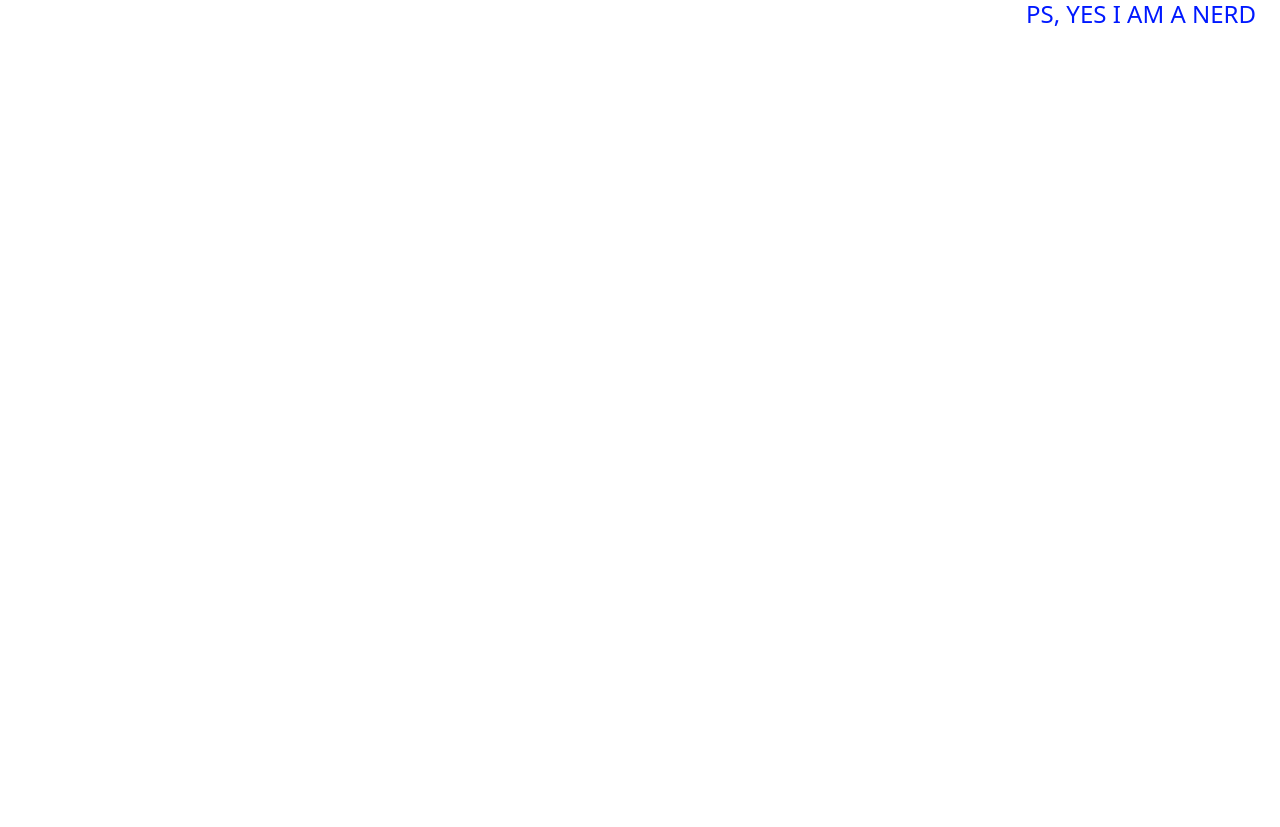
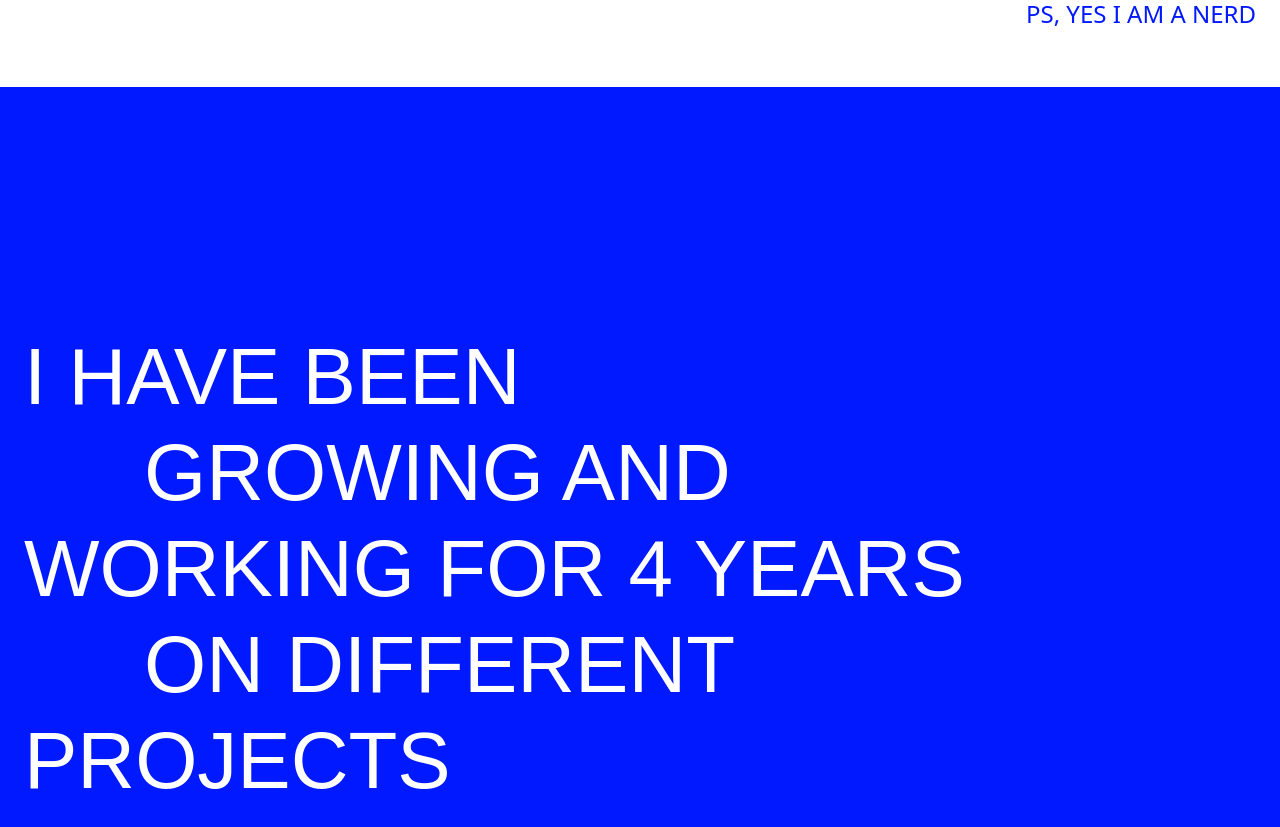
Before and after one commit to EmileKost/portfolio, a Next.js app in the folder frontend/: page / in a window 1280 px wide. Shown: the part 713-1540 px from the top of the page. Before the commit the page ends 800 px from the top, so only its background shows below. Built offline with nearby package versions, Linux system fonts and the light colour scheme; a web font is replaced by a local one.

Commit message:
feat: setting up about section

```diff
--- a/frontend/app/page.tsx
+++ b/frontend/app/page.tsx
@@ -1,12 +1,16 @@
 import { TheHeader } from "@/components/header/TheHeader";
 import { HomeHero } from "@/components/HomeHero";
+import { About } from "@/components/About";
+
+import { useInView } from "framer-motion";
 
 export default function Page() {
 	return (
 		<>
 			<TheHeader />
-			<main className="w-full px-2 md:px-6">
+			<main className="w-full">
 				<HomeHero />
+				<About />
 			</main>
 		</>
 	);
--- /dev/null
+++ b/frontend/components/About.tsx
@@ -0,0 +1,33 @@
+import { twMerge } from "tailwind-merge";
+
+const textItems = [
+	"I have been",
+	"growing and",
+	"working for 4 years",
+	"on different",
+];
+export const About = () => {
+	return (
+		<div className="h-screen w-full bg-blue-primary px-2 md:px-6 flex flex-col items-end md:items-start">
+			{textItems && (
+				<div className="mb-[120px] md:mb-0 md:mt-[250px]">
+					<h2 className="mt-0 flex flex-col gap-2 md:gap-4 uppercase mb-2 md:mb-4">
+						{textItems.map((item: string, idx: number) => (
+							<span
+								className={twMerge(
+									"block font-primary font-normal text-white-primary text-3xl sm:text-4xl md:text-5xl lg:text-[80px]",
+									idx % 2 != 0 ? "ml-[48px] md:ml-[120px]" : "ml-0"
+								)}
+								key={item}>
+								{item}
+							</span>
+						))}
+					</h2>
+				</div>
+			)}
+			<button className="font-primary font-normal text-white-primary text-3xl sm:text-4xl md:text-5xl lg:text-[80px] uppercase">
+				projects
+			</button>
+		</div>
+	);
+};
--- a/frontend/components/HomeHero.tsx
+++ b/frontend/components/HomeHero.tsx
@@ -43,7 +43,7 @@ export const HomeHero = () => {
 		<div
 			onMouseMove={(e) => getMousePosition(e)}
 			ref={refContainer}
-			className="w-full relative h-screen flex items-start md:items-center">
+			className="w-full relative h-screen flex items-start md:items-center px-2 md:px-6">
 			<h1 className="flex flex-col gap-2 md:gap-6 mt-[150px] md:mt-0">
 				{heroText &&
 					heroText.map((text: string, idx: number) => (
--- a/frontend/components/MovingImage.tsx
+++ b/frontend/components/MovingImage.tsx
@@ -21,7 +21,7 @@ export const MovingImage = ({ refMouse }: { refMouse?: any }) => {
 			variants={movingImageVariants}
 			initial={"initial"}
 			animate={"animate"}
-			className="absolute right-0 z-[-10] translate-y-0 md:bottom-1/2 md:translate-y-1/2">
+			className="absolute right-2 md:right-6 z-[-10] translate-y-0 md:bottom-1/2 md:translate-y-1/2">
 			<Image
 				src={"/images/me.png"}
 				alt="Picture of me"
--- a/frontend/tailwind.config.ts
+++ b/frontend/tailwind.config.ts
@@ -24,6 +24,9 @@ const config: Config = {
 			blue: {
 				primary: "#0019FF",
 			},
+			white: {
+				primary: "#FFFFFF",
+			},
 		},
 	},
 	plugins: [],
```
